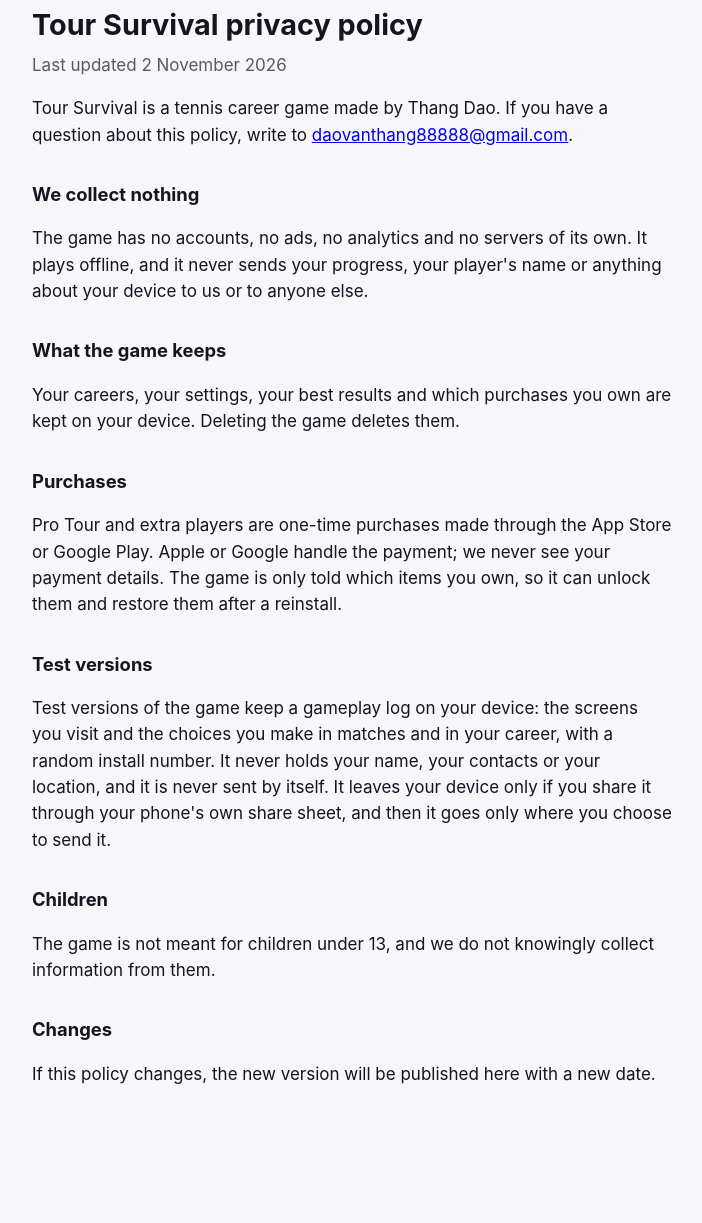
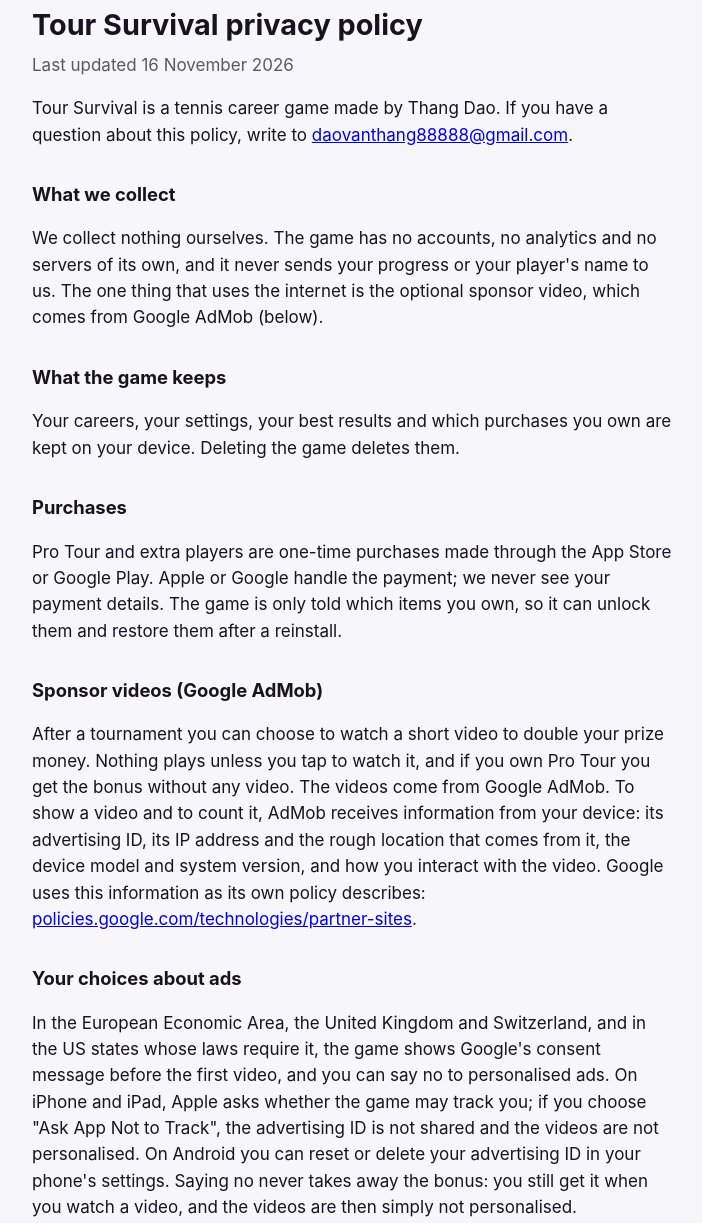
Before and after one commit to vatadao/vatadao.github.io, a plain HTML site: page tour-survival/privacy.html in a window 1280 px wide. Shown: the part 48-1271 px from the top of the page, without its empty margins (288-990 px from the left). Before the commit the page ends 1184 px from the top, so only its background shows below. Drawn offline with Linux system fonts and the light colour scheme.

Commit message:
Tour Survival privacy policy: the optional sponsor videos from Google AdMob and the choices about ads (16 November 2026)
Co-Authored-By: Claude Opus 5.5 <noreply@anthropic.com>

```diff
--- a/tour-survival/privacy.html
+++ b/tour-survival/privacy.html
@@ -13,12 +13,12 @@
 </head>
 <body>
 <h1>Tour Survival privacy policy</h1>
-<p class="date">Last updated 2 November 2026</p>
+<p class="date">Last updated 16 November 2026</p>
 
 <p>Tour Survival is a tennis career game made by Thang Dao. If you have a question about this policy, write to <a href="mailto:daovanthang88888@gmail.com">daovanthang88888@gmail.com</a>.</p>
 
-<h2>We collect nothing</h2>
-<p>The game has no accounts, no ads, no analytics and no servers of its own. It plays offline, and it never sends your progress, your player's name or anything about your device to us or to anyone else.</p>
+<h2>What we collect</h2>
+<p>We collect nothing ourselves. The game has no accounts, no analytics and no servers of its own, and it never sends your progress or your player's name to us. The one thing that uses the internet is the optional sponsor video, which comes from Google AdMob (below).</p>
 
 <h2>What the game keeps</h2>
 <p>Your careers, your settings, your best results and which purchases you own are kept on your device. Deleting the game deletes them.</p>
@@ -26,11 +26,17 @@
 <h2>Purchases</h2>
 <p>Pro Tour and extra players are one-time purchases made through the App Store or Google Play. Apple or Google handle the payment; we never see your payment details. The game is only told which items you own, so it can unlock them and restore them after a reinstall.</p>
 
+<h2>Sponsor videos (Google AdMob)</h2>
+<p>After a tournament you can choose to watch a short video to double your prize money. Nothing plays unless you tap to watch it, and if you own Pro Tour you get the bonus without any video. The videos come from Google AdMob. To show a video and to count it, AdMob receives information from your device: its advertising ID, its IP address and the rough location that comes from it, the device model and system version, and how you interact with the video. Google uses this information as its own policy describes: <a href="https://policies.google.com/technologies/partner-sites">policies.google.com/technologies/partner-sites</a>.</p>
+
+<h2>Your choices about ads</h2>
+<p>In the European Economic Area, the United Kingdom and Switzerland, and in the US states whose laws require it, the game shows Google's consent message before the first video, and you can say no to personalised ads. On iPhone and iPad, Apple asks whether the game may track you; if you choose "Ask App Not to Track", the advertising ID is not shared and the videos are not personalised. On Android you can reset or delete your advertising ID in your phone's settings. Saying no never takes away the bonus: you still get it when you watch a video, and the videos are then simply not personalised.</p>
+
 <h2>Test versions</h2>
 <p>Test versions of the game keep a gameplay log on your device: the screens you visit and the choices you make in matches and in your career, with a random install number. It never holds your name, your contacts or your location, and it is never sent by itself. It leaves your device only if you share it through your phone's own share sheet, and then it goes only where you choose to send it.</p>
 
 <h2>Children</h2>
-<p>The game is not meant for children under 13, and we do not knowingly collect information from them.</p>
+<p>The game is not meant for children under 13, and we do not knowingly collect information from them or show them personalised ads.</p>
 
 <h2>Changes</h2>
 <p>If this policy changes, the new version will be published here with a new date.</p>
```
